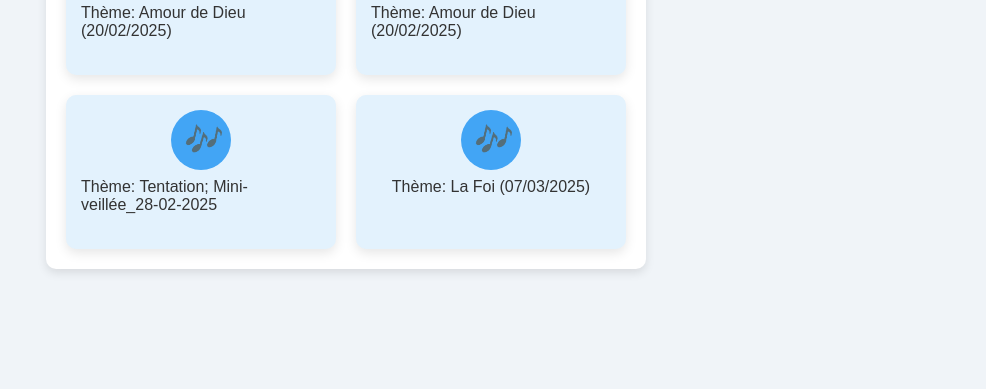
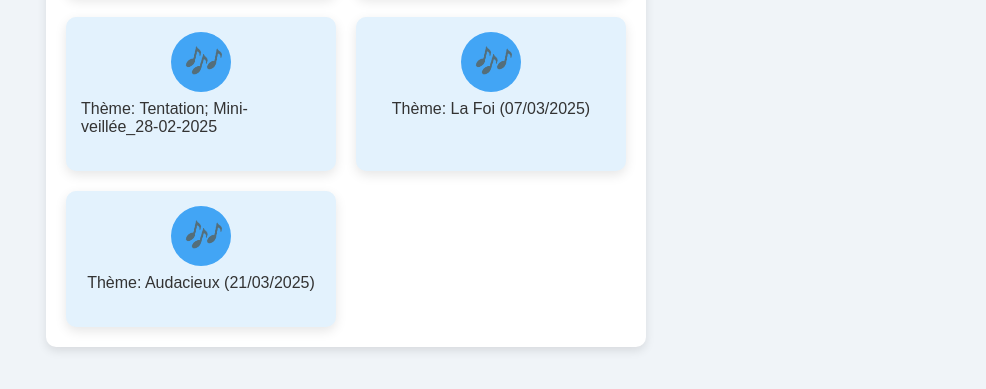
Before and after one commit to joetech1993/brechepraise, a plain HTML site: page audio.html in a window 1280 px wide. Shown: the part 355-744 px from the top of the page, without its empty margins (294-1280 px from the left). Drawn offline with Linux system fonts and the light colour scheme.

Commit message:
Update audio.html

```diff
--- a/audio.html
+++ b/audio.html
@@ -29,11 +29,11 @@
         <div class="icon-bg"><i class="icon">🎶</i></div>
         <p class="grid-text">Thème: La Foi  (07/03/2025)</p>
       </div>
-      <!--<div class="grid-item" onclick="showAudio('croyance')">
+      <div class="grid-item" onclick="showAudio('audace')">
         <div class="icon-bg"><i class="icon">🎶</i></div>
-        <p class="grid-text">Thème: Croire en Dieu (Fr Josué)</p>
+        <p class="grid-text">Thème: Audacieux (21/03/2025)</p>
       </div>
-      <div class="grid-item" onclick="showAudio('colere')">
+      <!--<div class="grid-item" onclick="showAudio('colere')">
         <div class="icon-bg"><i class="icon">🎶</i></div>
         <p class="grid-text">Thème: La colère (Fr Josué)</p>
       </div>
```
